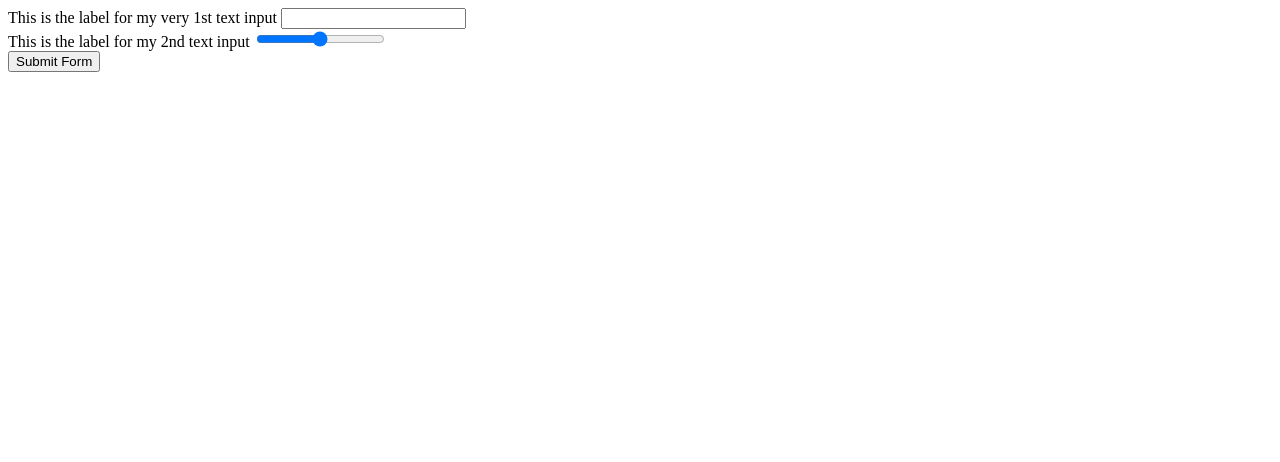
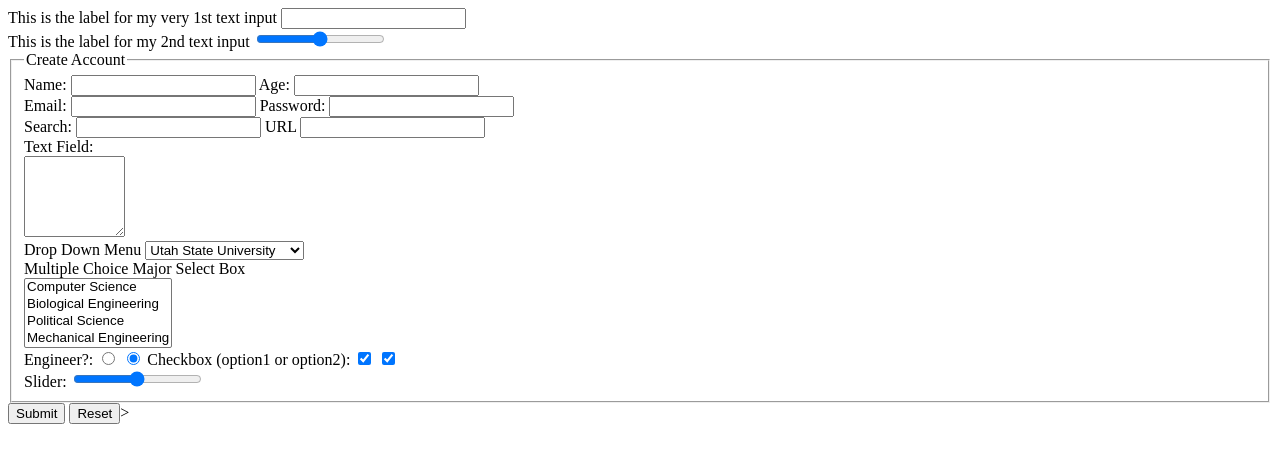
Before and after one commit to Le6790/cs2610netcat, a plain HTML site: page index.html in a window 1280 px wide. Drawn offline with Linux system fonts and the light colour scheme.

Commit message:
Made some forms

```diff
--- a/index.html
+++ b/index.html
@@ -5,7 +5,7 @@
 		<title>Testing headers</title>
 	</head>
 	<body>
-		<form action="#" method="GET">
+		<form action="#" method="get">
 
 			<div>
 				<label for="my-textinput">This is the label for my very 1st text input</label>
@@ -18,9 +18,68 @@
 			</div>
 
 			<!-- your widgets go in here -->
+			<fieldset>
+				<legend>Create Account</legend>
+				<div>
+					<label for= "name">Name: </label>
+					<input type ="text" id= "name" name="user_name">
 
+					<label for="age">Age:</label>
+					<input type ="text" id="age" name="user_age">
+				</div>
+				<div>
+					<label for="email">Email:</label>
+					<input type ="email" id ="email" name="user_email">
+
+					<label for="password">Password:</label>
+					<input type ="password" id= "password" name= "password">
+				</div>
+				<div>
+					<label for="search">Search: </label>
+					<input type ="search" id="search" name="search">
+					<label for="url">URL</label>
+					<input type="url" id ="url" name="url">
+				</div>
+				<div>
+					<label for="msg">Text Field:</label><br>
+					<textarea id="msg" name="message" cols="10" rows="5"></textarea>
+				</div>
+				<div>
+					<label for="simple">Drop Down Menu</label>
+					<select id="simple" name="dropDown" >
+						<option>Utah State University</option>
+						<option>Utah Valley University</option>
+						<option>Weber State University</option>
+						<option>Dixie State University</option>
+					</select>
+				</div>
+				<div>
+					<label for="selectBox">Multiple Choice Major Select Box</label><br>
+					<select multiple id="selectBox" name="selectBox">
+						<option>Computer Science</option>
+						<option>Biological Engineering</option>
+						<option>Political Science</option>
+						<option>Mechanical Engineering</option>
+					</select>
+				</div>
+				<div>
+					<label for="choice"> Engineer?:</label>
+					<input type ="radio" checked id="Yes" value="Yes" name="choice">
+					<input type ="radio" checked id="No" value="No" name="choice">
+
+					<label for="checkbox">Checkbox (option1 or option2):</label>
+					<input type="checkbox" checked id="option1" value="option1" name="checkbox">
+					<input type ="checkbox"checked id="option2" value ="option2"name ="checkbox">
+				</div>
+				<div>
+					<label for="slider">Slider:</label>
+					<input type="range" name="slide" id="slide" min="0" max="10" step="1">
+				</div>
+
+			</fieldset>
 			<div>
-				<button type="submit">Submit Form</button>
+				<button type="submit">Submit</button>
+				<button Type="reset">Reset</button>>
 			</div>
 		</form>
 	</body>
```
Also changed, not shown: 1 other file.
